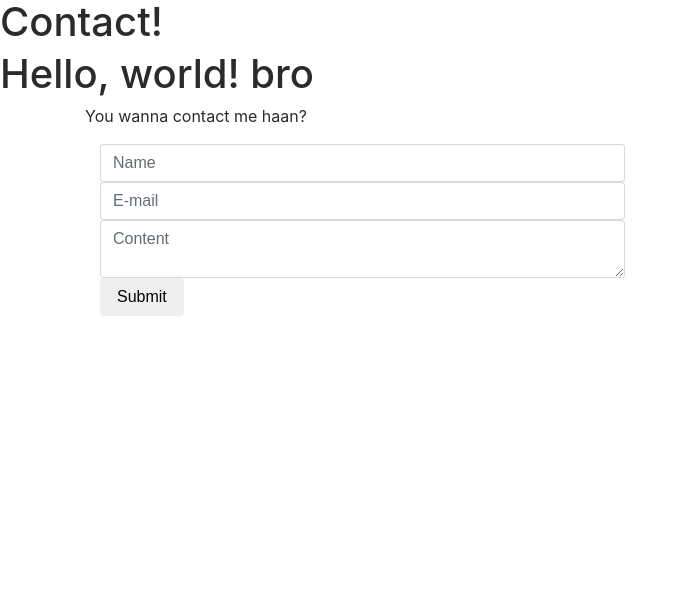
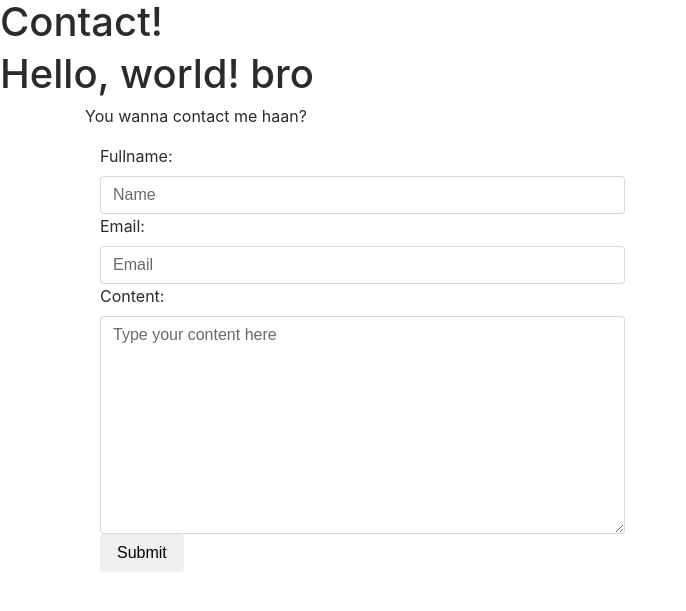
Before and after one commit to Shwetabhk/Ecommerce-Website-Django, a Django app: page /contact/ in a window 1280 px wide. Shown: the top 611 px of the page, without its empty margins (0-686 px from the left). Run offline with Django 3.2, Linux system fonts and the light colour scheme; some libraries are stand-ins or nearby versions.

Commit message:
Ecommerce-Django-Website-commit2

```diff
--- /dev/null
+++ b/ecommerce/forms.py
@@ -0,0 +1,18 @@
+from django import forms
+
+class ContactForm(forms.Form):
+    fullname= forms.CharField(
+        widget=forms.TextInput(
+            attrs={"class":"form-control","placeholder":"Name" ,"id":"form_full"}))
+    email=forms.EmailField(
+        widget=forms.EmailInput(
+            attrs={"class":"form-control","placeholder":"Email" ,"id":"form_full"}))
+    content=forms.CharField(
+        widget=forms.Textarea(
+            attrs={"class":"form-control","placeholder":"Type your content here","id":"form_content"}
+        )
+    )
+    def clean_email(self):
+        email =self.cleaned_data.get("email")
+        if not "gmail.com" in email:
+            raise forms.ValidationError("Email has to be gmail.com")
--- a/ecommerce/view.py
+++ b/ecommerce/view.py
@@ -1,6 +1,6 @@
 from django.http import HttpResponse
 from django.shortcuts import render
-
+from .forms import ContactForm
 def home_page(request):
     context={
         "title":"Hello World!",
@@ -8,16 +8,16 @@ def home_page(request):
     }
     return render(request,"homepage.html",context)
 def contact(request):
+    contact_form= ContactForm(request.POST or None)
     context={
         "title":"Contact!",
-        "content":"You wanna contact me haan?"
+        "content":"You wanna contact me haan?",
+        "form":contact_form
     }
-    if request.method=="POST":
-        print(request.POST.get('fullname'))
-        print(request.POST.get('email'))
-        print(request.POST.get('yourcontent'))
+    if contact_form.is_valid():
+        print(contact_form.cleaned_data)
     return render(request,"contact/view.html",context)
-def about_page(request):
+def about_page():
     context={
         "title":"About!",
         "content":"Know all about me bro!"
--- a/templates/contact/view.html
+++ b/templates/contact/view.html
@@ -19,10 +19,8 @@
          <p> {{content}}</p>
          <div class='col-sm-6 col-12'>
         <form method='POST'> {%csrf_token%}
-             <input type='text' class='form-control' placeholder='Name' name='fullname'>
-             <input type='text' class='form-control' placeholder='E-mail' name='email'>
-             <textarea class='form-control' placeholder='Content' name='yourcontent'></textarea>
-             <button type='submit' class='btn btn-default'>Submit</button>
+             {{form}}
+             <button class="btn btn-default" type="submit">Submit</button>
          </form>
          </div>
         </div>
```
